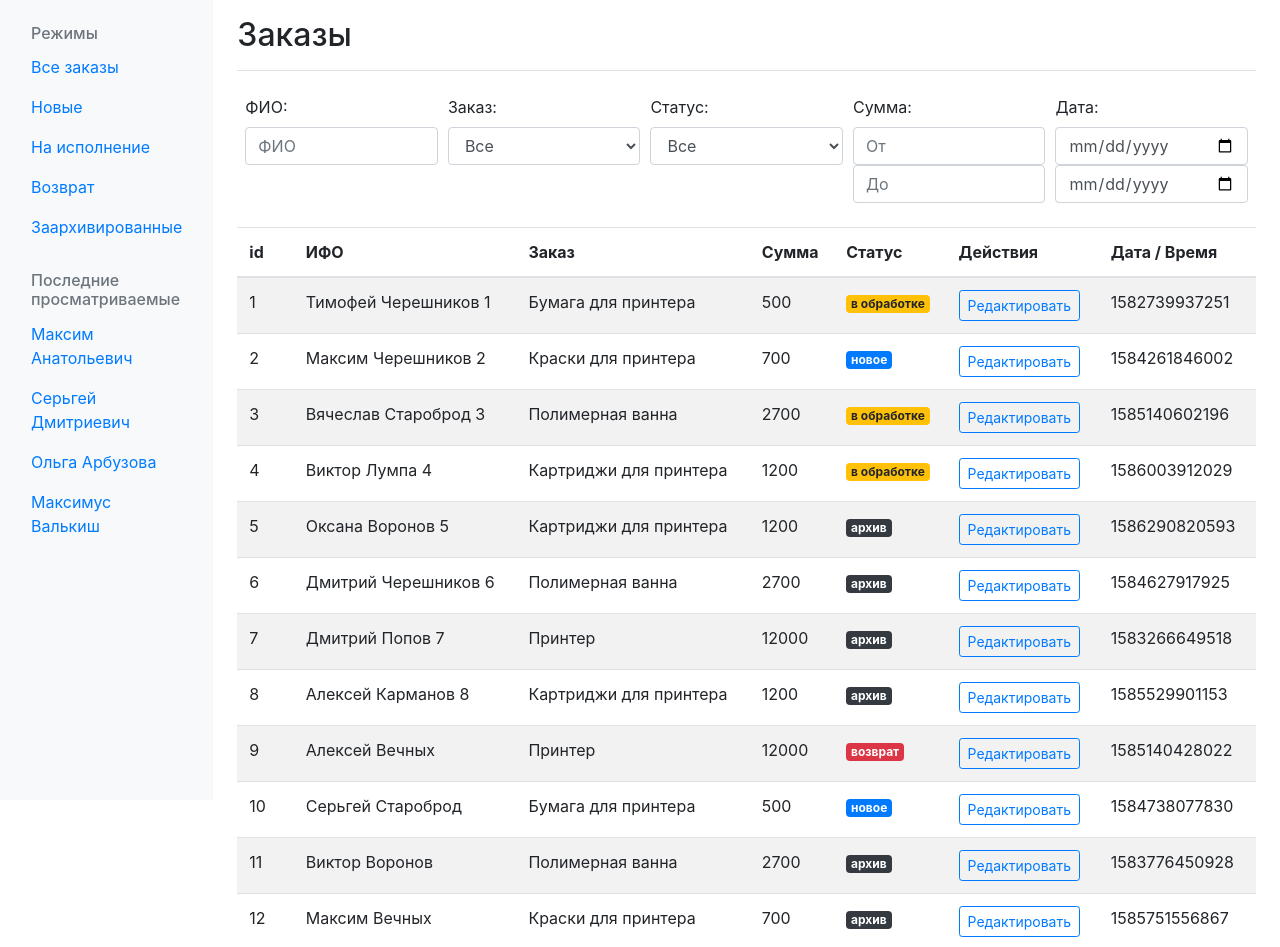
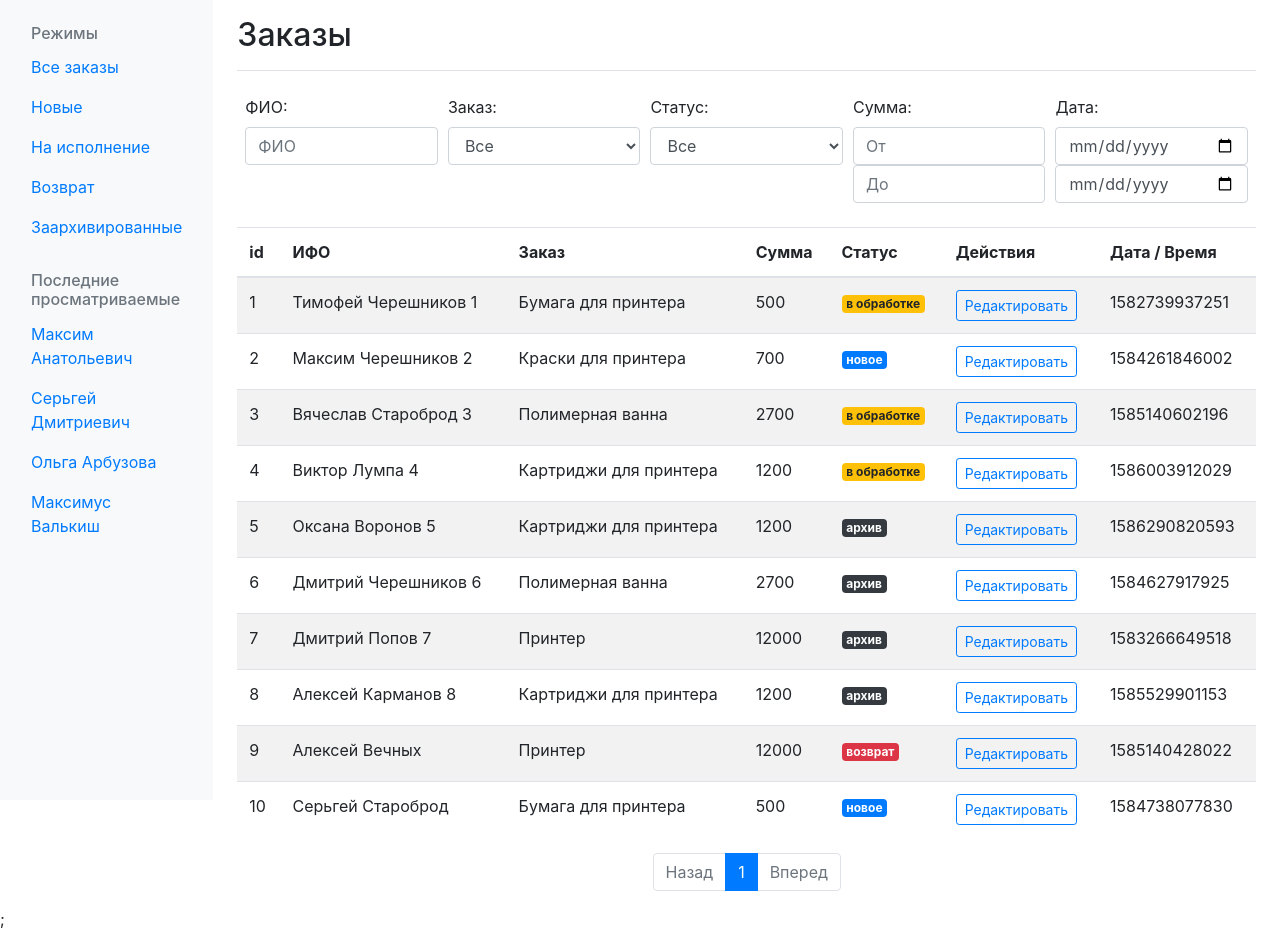
Before and after one commit to Serrjik/CRM-React, a React (Create React App) app: page / in a window 1280 px wide. Shown: the top 947 px of the page. Built offline with nearby package versions, Linux system fonts and the light colour scheme.

Commit message:
Pagination, manager page

```diff
--- a/src/pages/Manager/ManagerPage.jsx
+++ b/src/pages/Manager/ManagerPage.jsx
@@ -14,10 +14,21 @@ import { useHistory } from "react-router-dom";
 import Context from "../../database/Context";
 
 export default function ManagerPage({ page }) {
+  // Пагинация.
+  const [currentPage, setCurrentPage] = useState(1)
+  console.log('currentPage: ', currentPage);
+
+  const value = useContext(Context);
+  // Максимальное количество заказов на странице.
+  const maxOrders = value.state.maxOrders
+
   const history = useHistory()
   const { getOrders } = useDatabase();
 
-  const [filtredOrders, setFiltredOrders] = useState(getOrders(0, 1000));
+  const initialOrderNumber = (currentPage - 1) * maxOrders
+  const finalOrderNumber = currentPage * maxOrders
+
+  const [filtredOrders, setFiltredOrders] = useState(getOrders(initialOrderNumber, finalOrderNumber));
 
   const handlerFilter = filters => {
     // console.log(filters);
@@ -60,10 +71,6 @@ export default function ManagerPage({ page }) {
     history.push(`/order/${orderId}`)
   };
 
-  // Пагинация.
-  const value = useContext(Context);
-  // Максимальное количество заказов на странице.
-  const maxOrders = value.state.maxOrders
   // Количество страниц.
   const commonPages = Math.ceil(filtredOrders.length / maxOrders)
 
@@ -87,7 +94,7 @@ export default function ManagerPage({ page }) {
 
           <Filters onFilter={handlerFilter} />
           <OrderTable onEdit={handlerEdit} orders={filtredOrders} />
-          <Pagination commonPages={commonPages} />
+          <Pagination commonPages={commonPages} currentPage={currentPage} setCurrentPage={setCurrentPage} />
         </main>
       break;
   }
--- a/src/pages/Manager/Pagination.jsx
+++ b/src/pages/Manager/Pagination.jsx
@@ -1,7 +1,6 @@
 import React, { useState } from "react";
 
-export default function Pagination({ commonPages }) {
-  const [currentPage, setCurrentPage] = useState(1)
+export default function Pagination({ commonPages, currentPage, setCurrentPage }) {
 
   const getPrevPage = () => {
     if (currentPage !== 1) {
```
